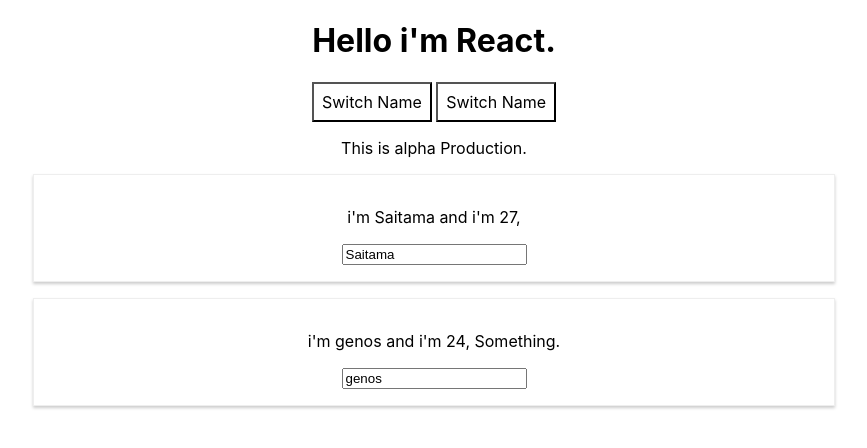
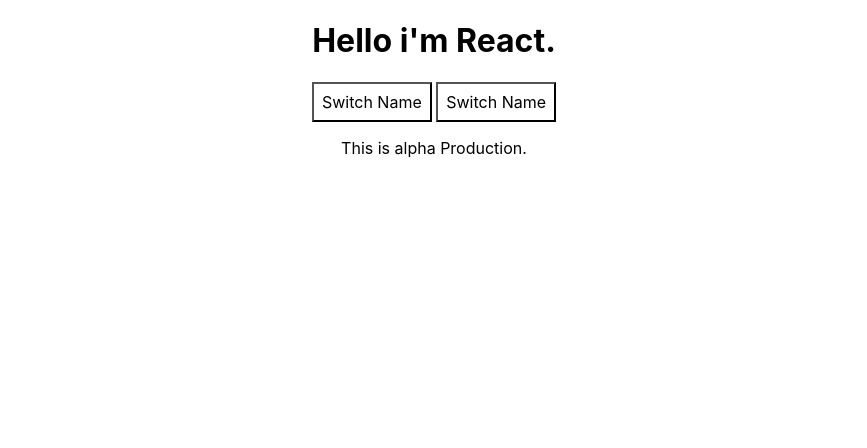
Before and after one commit to phisanurat/react-alpha-, a React (Create React App) app: page / in a window 1280 px wide. Shown: the top 448 px of the page, without its empty margins (206-1073 px from the left). Built offline with nearby package versions, Linux system fonts and the light colour scheme.

Commit message:
Update App.js

```diff
--- a/src/App.js
+++ b/src/App.js
@@ -8,6 +8,7 @@
             {name: "Saitama", age: 27},
             {name: "genos", age: 24}
         ],
+        showPersons: false
     }
     _switchNameHandler = (newName) => {
         console.log('Clicked :)');
@@ -28,6 +29,11 @@
         })
     }
 
+    _togglePersonHandler = () => {
+        const doseShow = this.state.showPersons
+        this.setState({showPersons: !doseShow})
+    }
+
 
     render() {
         const style = {
@@ -40,15 +46,22 @@
         return (
             <div className="App">
                 <h1>Hello i'm React.</h1>
-                <button style={style} onClick={this._switchNameHandler.bind(this, "Saitama Rank SSR OnePunchMan")}>Switch Name
+                <button style={style}
+                        onClick={this._togglePersonHandler}>Switch Name
                 </button>
                 {' '}
-                <button style={style} onClick={() => this._switchNameHandler("Saitama Rank SSR OnePunchMan")}>Switch Name</button>
+                <button style={style} onClick={() => this._switchNameHandler("Saitama Rank SSR OnePunchMan")}>Switch
+                    Name
+                </button>
                 <p>This is alpha Production.</p>
-                <Person name={this.state.persons[0].name} age={this.state.persons[0].age}/>
-                <Person name={this.state.persons[1].name} age={this.state.persons[1].age}
-                        click={this._switchNameHandler.bind(this, "Saitama Rank B")}
-                        changed={this._nameChangedHandler}>Something.</Person>
+                {this.state.showPersons ?
+                    <div>
+                        <Person name={this.state.persons[0].name} age={this.state.persons[0].age}/>
+                        <Person name={this.state.persons[1].name} age={this.state.persons[1].age}
+                                click={this._switchNameHandler.bind(this, "Saitama Rank B")}
+                                changed={this._nameChangedHandler}>Something.</Person>
+                    </div> : null
+                }
             </div>
         );
 
```
